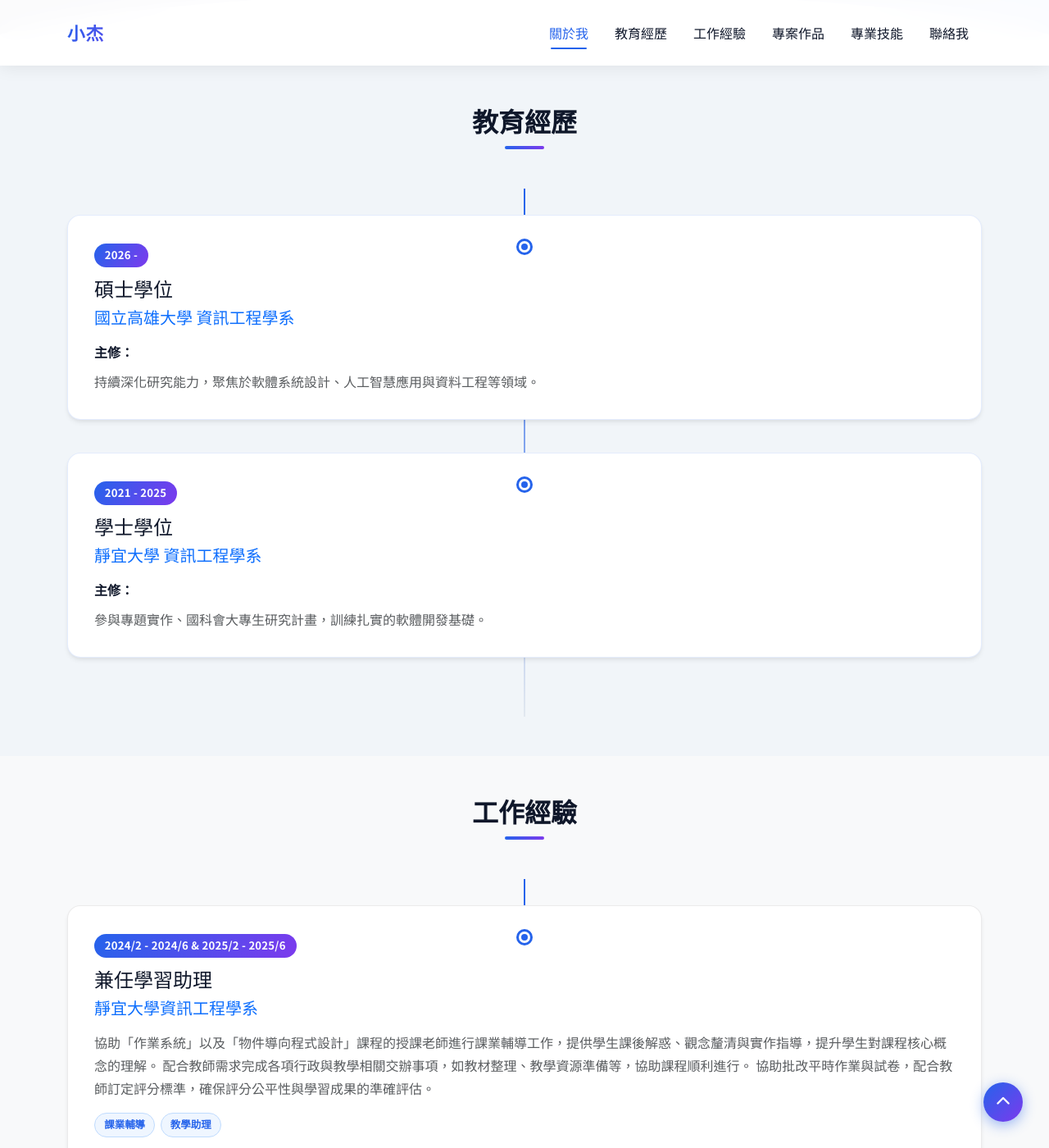
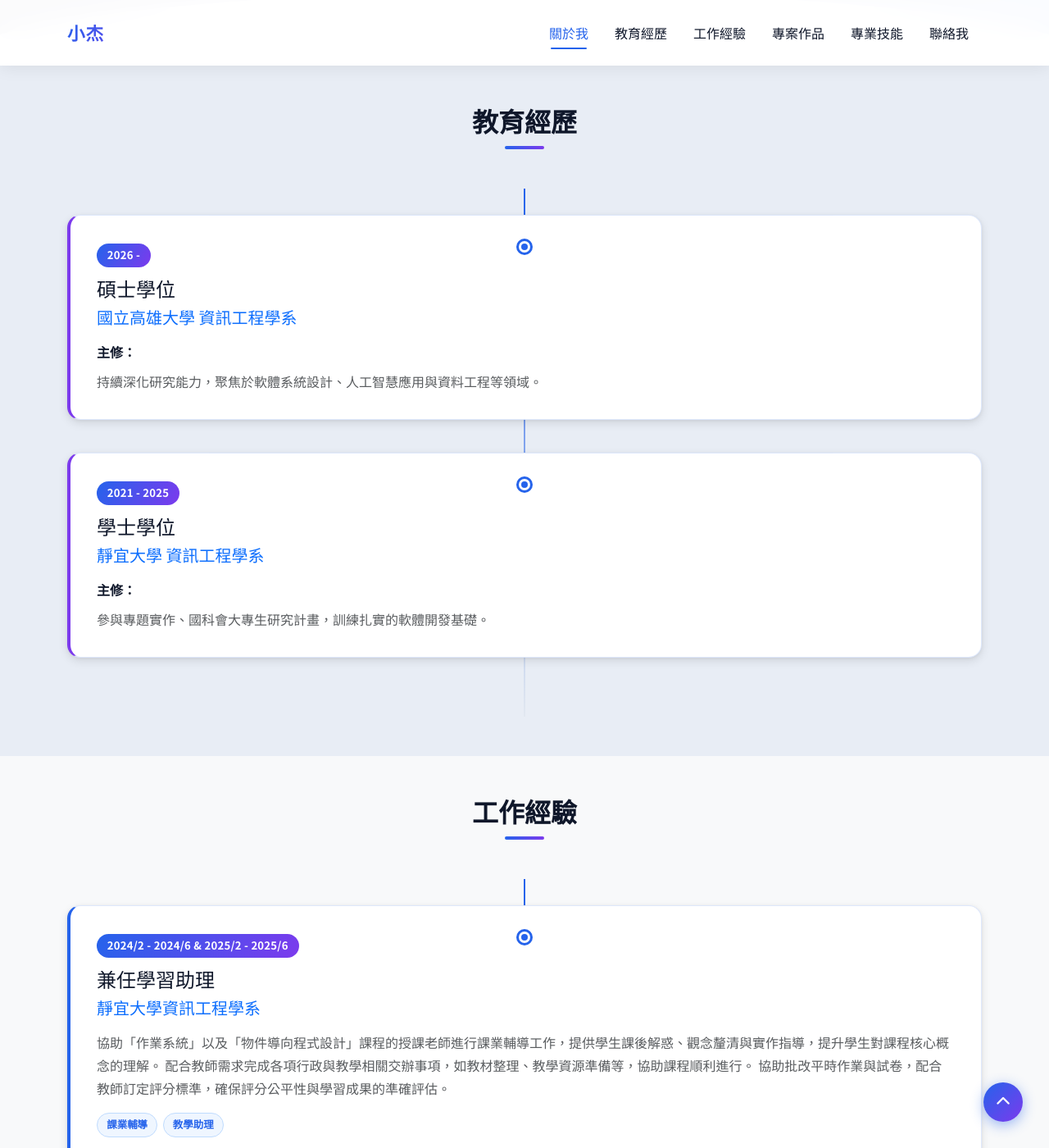
Before and after one commit to xiaojie4082/xiaojie4082.github.io, a Jekyll site: the page built from index.html, in a window 1280 px wide and 1400 px high, scrolled down 578 px. Shown: the whole window at 82% size. Built offline with Jekyll 4.4.1, drawn with Linux system fonts in a browser that asks for light colours; nearby versions of some CDN libraries; some of the changed text lies outside the part shown.

Commit message:
強化卡片對比：加深 section 底色、卡片加左/上色塊邊框、加強陰影

```diff
--- a/_layouts/default.html
+++ b/_layouts/default.html
@@ -64,8 +64,6 @@
       <div class="row gy-4 align-items-start">
         <!-- 左：品牌簡介 -->
         <div class="col-lg-4 text-center text-lg-start">
-          <div class="footer-brand mb-2">小杰 <span>XIAOJIE</span></div>
-          <p class="footer-bio">熱衷技術創新與實務開發的軟體工程師</p>
         </div>
         <!-- 中：聯絡資訊 -->
         <div class="col-lg-4 text-center">
@@ -74,10 +72,6 @@
             <a href="mailto:service@xiaojie4082.cc" class="footer-contact-item">
               <span class="footer-contact-icon"><i class="fas fa-envelope"></i></span>
               <span>service@xiaojie4082.cc</span>
-            </a>
-            <a href="https://github.com/xiaojie4082" target="_blank" rel="noopener" class="footer-contact-item">
-              <span class="footer-contact-icon"><i class="fab fa-github"></i></span>
-              <span>github.com/xiaojie4082</span>
             </a>
           </div>
         </div>
--- a/assets/css/style.css
+++ b/assets/css/style.css
@@ -8,15 +8,14 @@
   --text: #0f172a;
   --text-muted: #64748b;
   --bg-white: #ffffff;
-  --bg-light: #f8faff;
-  /* 淺藍白 */
-  --bg-slate: #f1f5f9;
-  /* 石板灰 */
+  --bg-light: #eef2ff;
+  /* 淺藍紫 */
+  --bg-slate: #e8edf5;
+  /* 星光灰藍 */
   --bg-dark: #0f172a;
-  /* 深海軍藍 */
-  --border: rgba(0, 0, 0, 0.08);
-  --card-shadow: 0 4px 6px -1px rgba(0, 0, 0, 0.07), 0 2px 4px -1px rgba(0, 0, 0, 0.04);
-  --card-shadow-hover: 0 20px 30px -8px rgba(0, 0, 0, 0.14), 0 8px 16px -4px rgba(0, 0, 0, 0.07);
+  --border: rgba(37, 99, 235, 0.15);
+  --card-shadow: 0 4px 12px rgba(0, 0, 0, 0.10), 0 1px 4px rgba(0, 0, 0, 0.06);
+  --card-shadow-hover: 0 20px 35px rgba(0, 0, 0, 0.14), 0 8px 16px rgba(0, 0, 0, 0.08);
   --transition: all 0.28s ease;
   --radius: 1rem;
 }
@@ -320,12 +319,13 @@
   box-shadow: var(--card-shadow);
   transition: var(--transition);
   border: 1px solid var(--border);
+  border-left: 4px solid var(--primary);
 }
 
 .timeline-content:hover {
   transform: translateY(-6px);
   box-shadow: var(--card-shadow-hover);
-  border-color: rgba(37, 99, 235, 0.18);
+  border-color: var(--primary);
 }
 
 /* =====================
@@ -339,13 +339,14 @@
   transition: var(--transition);
   display: flex;
   overflow: hidden;
-  border: 1px solid rgba(37, 99, 235, 0.12);
+  border: 1px solid var(--border);
+  border-left: 4px solid var(--accent);
 }
 
 .education-timeline-content:hover {
   transform: translateY(-6px);
   box-shadow: var(--card-shadow-hover);
-  border-color: rgba(37, 99, 235, 0.22);
+  border-color: var(--accent);
 }
 
 .education-info {
@@ -397,13 +398,14 @@
   box-shadow: var(--card-shadow);
   transition: var(--transition);
   height: 100%;
-  border: 1px solid #e0e7ff;
+  border: 1px solid var(--border);
+  border-top: 4px solid var(--primary);
 }
 
 .project-card:hover {
   transform: translateY(-6px);
   box-shadow: var(--card-shadow-hover);
-  border-color: rgba(37, 99, 235, 0.25);
+  border-color: var(--primary);
 }
 
 .project-image {
@@ -472,7 +474,8 @@
   box-shadow: var(--card-shadow);
   margin-bottom: 2rem;
   transition: var(--transition);
-  border: 1px solid rgba(37, 99, 235, 0.12);
+  border: 1px solid var(--border);
+  border-top: 4px solid var(--accent);
 }
 
 .skill-category:hover {
```
Also changed, not shown: other parts of _layouts/default.html (+1 -1 lines).
